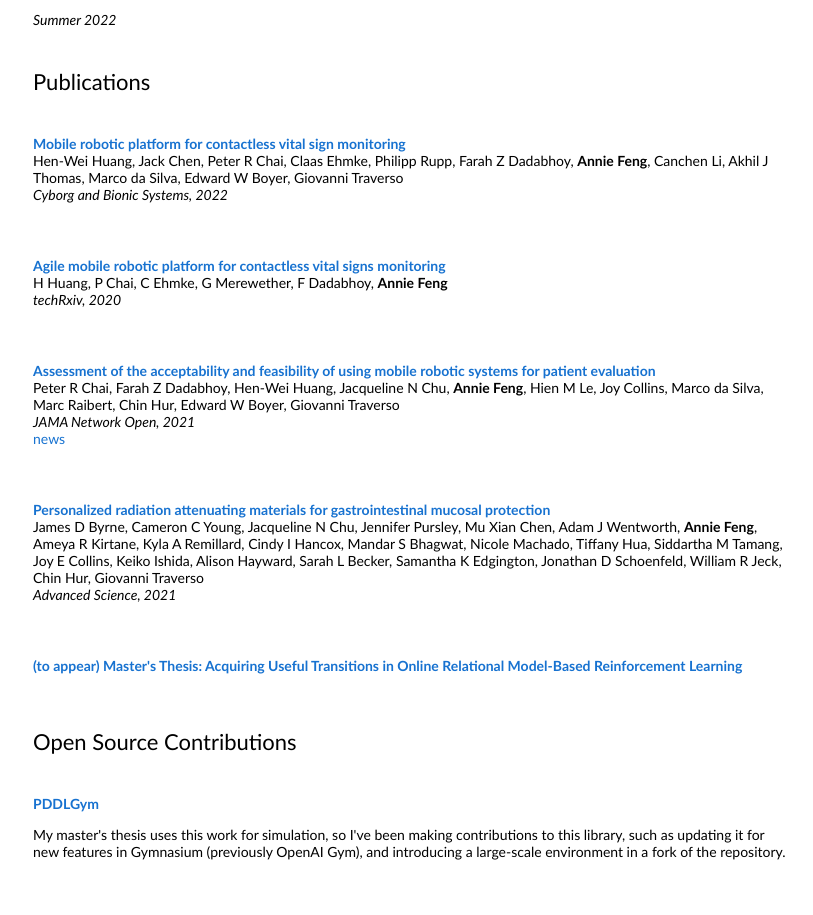
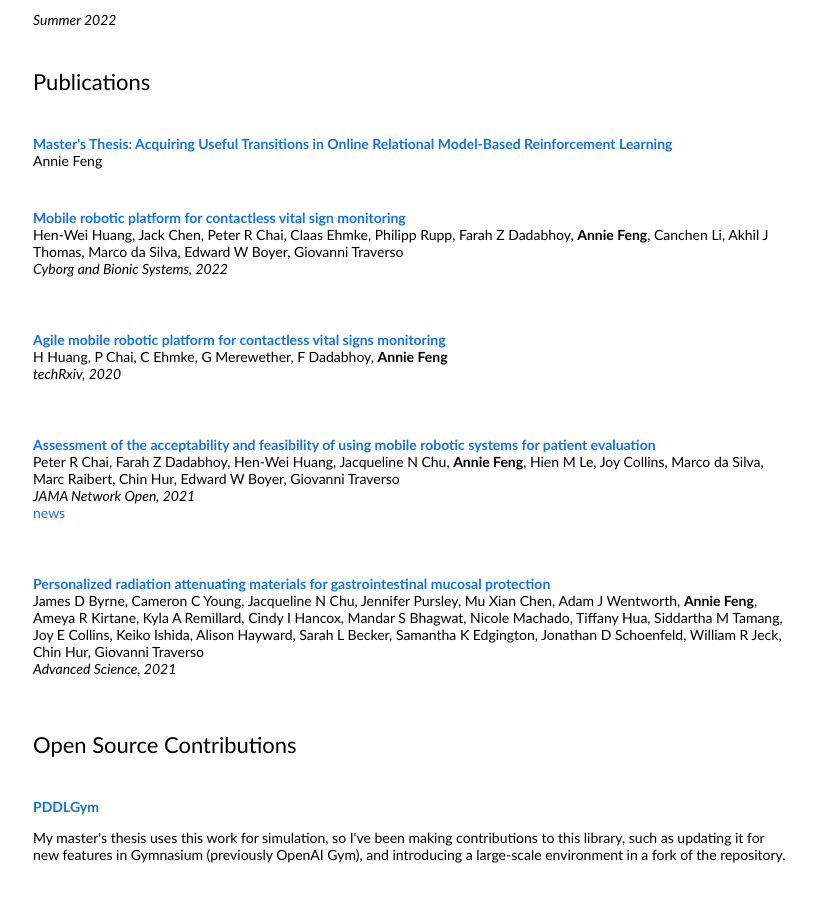
Before and after one commit to azfeng8/azfeng8.github.io, a plain HTML site: page index.html in a window 1280 px wide. Shown: the part 1333-2248 px from the top of the page, without its empty margins (227-1040 px from the left). Drawn offline with Linux system fonts and the light colour scheme.

Commit message:
add master's thesis

```diff
--- a/index.html
+++ b/index.html
@@ -119,6 +119,15 @@
 
     <table style="width:100%;border:0px;border-spacing:0px;border-collapse:separate;margin-right:auto;margin-left:auto;"><tbody>
 
+      <td style="padding:20px;width:75%;vertical-align:middle">
+        <a href="data/Master_s_Thesis.pdf">
+            <span class="papertitle">Master's Thesis: Acquiring Useful Transitions in Online Relational Model-Based Reinforcement Learning</span>
+        </a>
+
+            <br>
+            Annie Feng
+
+      </td>
      <tr>
         <td style="padding:20px;width:75%;vertical-align:middle">
           <a href="https://spj.science.org/doi/full/9.34133/2022/9780497">
@@ -184,14 +193,7 @@
       </tr>
 
      <tr>
-        <td style="padding:20px;width:75%;vertical-align:middle">
-          <a href="">
-              <span class="papertitle">(to appear) Master's Thesis: Acquiring Useful Transitions in Online Relational Model-Based Reinforcement Learning</span>
-          </a>
 
-        <!-- <p> My thesis work is at the intersection of large language models, task planning for robotics, and relational model-based reinforcement learning. I believe that high-level reasoning and planning methods leveraging foundation models is worth exploring, although foundation models are far from solving robotics on their own.</p> -->
-          <p></p>
-        </td>
       </tr>
 
     </tbody></table>
@@ -230,7 +232,7 @@
     <table style="width:100%;border:0px;border-spacing:0px;border-collapse:separate;margin-right:auto;margin-left:auto;"><tbody>
       <tr>
         <td style="padding:20px;width:75%;vertical-align:middle">
-            <a href="projectlink.com">
+            <a href="deep_learning_project_blog/index.html">
               <span class="papertitle">Research Project: Planning with Large Language Models in Relational Domains</span>
             </a>
             <br>
```
Also changed, not shown: 1 other file.
